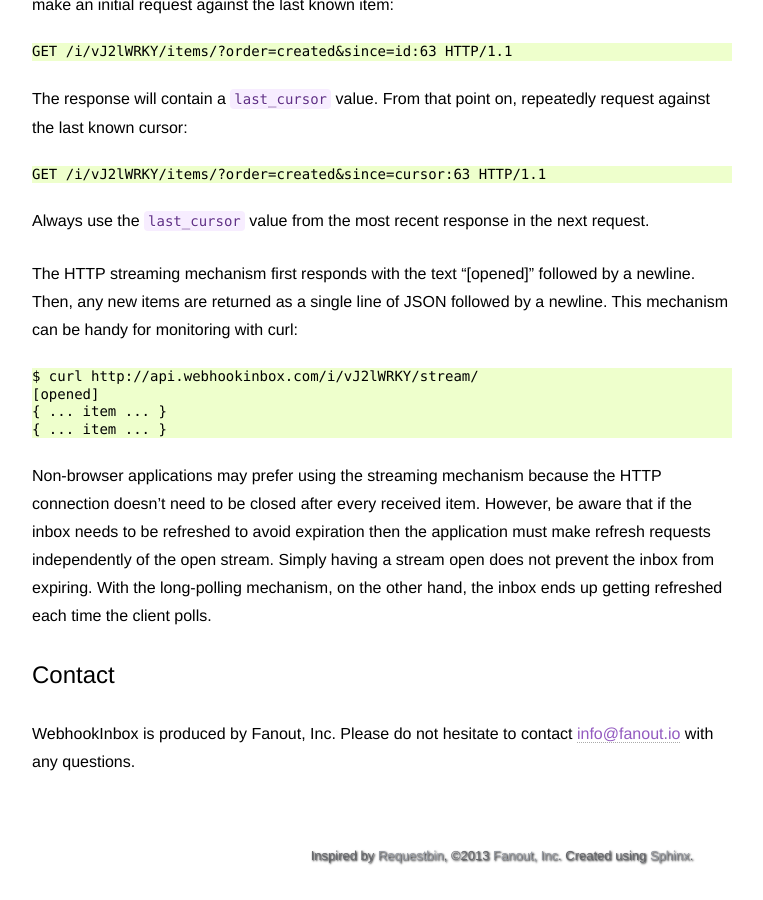
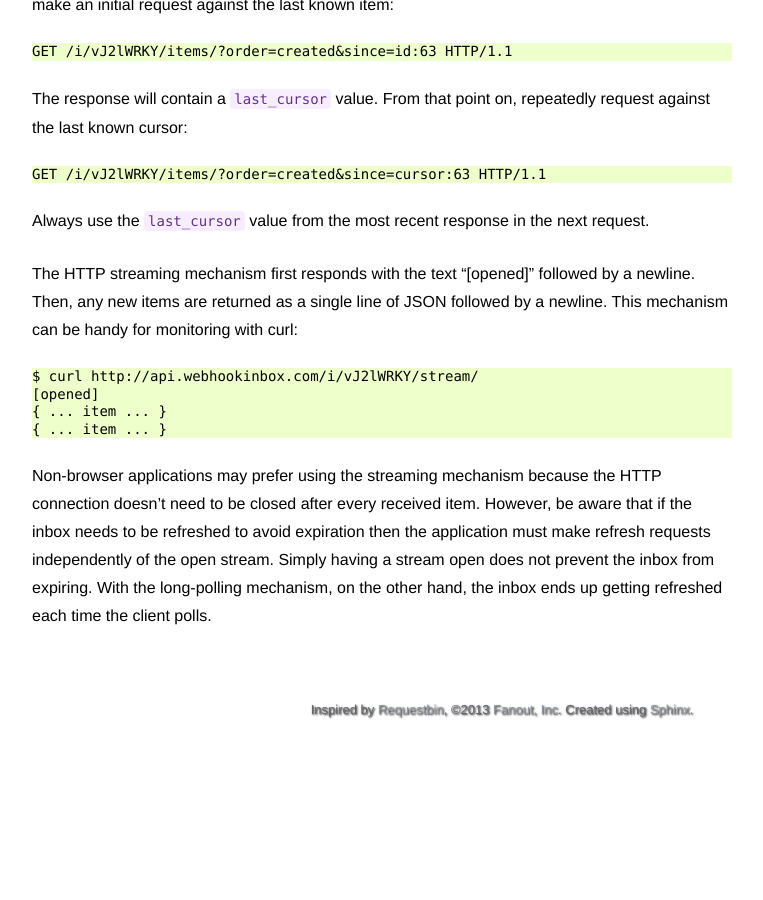
Before and after one commit to fanout/webhookinbox, a Sphinx documentation site: the page built from website/docs/api.rst, in a window 1280 px wide and 900 px high, scrolled down 6692 px. Shown: the whole window, without its empty margins (138-901 px from the left). Built offline with Sphinx 7.4.7, drawn with Linux system fonts in a browser that asks for light colours; after the commit the page ends 7446 px from its top, so only the background shows below that.

Commit message:
axe contact section in docs

```diff
--- a/website/docs/api.rst
+++ b/website/docs/api.rst
@@ -218,8 +218,3 @@
   { ... item ... }
 
 Non-browser applications may prefer using the streaming mechanism because the HTTP connection doesn't need to be closed after every received item. However, be aware that if the inbox needs to be refreshed to avoid expiration then the application must make refresh requests independently of the open stream. Simply having a stream open does not prevent the inbox from expiring. With the long-polling mechanism, on the other hand, the inbox ends up getting refreshed each time the client polls.
-
-Contact
--------
-
-WebhookInbox is produced by Fanout, Inc. Please do not hesitate to contact info@fanout.io with any questions.
```
